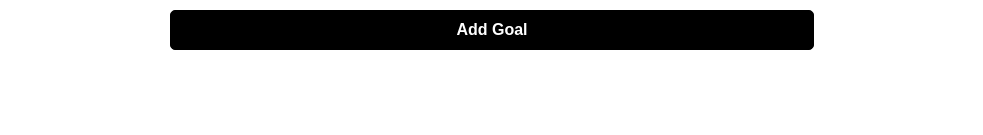
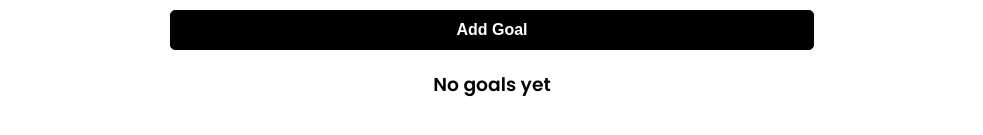
Before and after one commit to ProgBot12/Goals_MERN_App, a React (Create React App) app in the folder frontend/: page / in a window 1280 px wide. Shown: the part 409-544 px from the top of the page, without its empty margins (148-1131 px from the left). Built offline with nearby package versions, Linux system fonts and the light colour scheme; sample sign-in values are in the browser's storage.

Commit message:
GoalItem Component

```diff
--- a/frontend/src/pages/Dashboard.jsx
+++ b/frontend/src/pages/Dashboard.jsx
@@ -41,6 +41,17 @@ function Dashboard() {
         <p>Goals Dashboard</p>
       </section>
       <GoalForm />
+      <section className="content">
+        {goals.length > 0 ? (
+          <div className="goals">
+            {goals.map((goal) => (
+              <GoalItem key={goal._id} goal={goal} />
+            ))}
+          </div>
+        ) : (
+          <h3>No goals yet</h3>
+        )}
+      </section>
     </>
   );
 }
```
Also changed, not shown: frontend/src/components/GoalItem.jsx (added).
